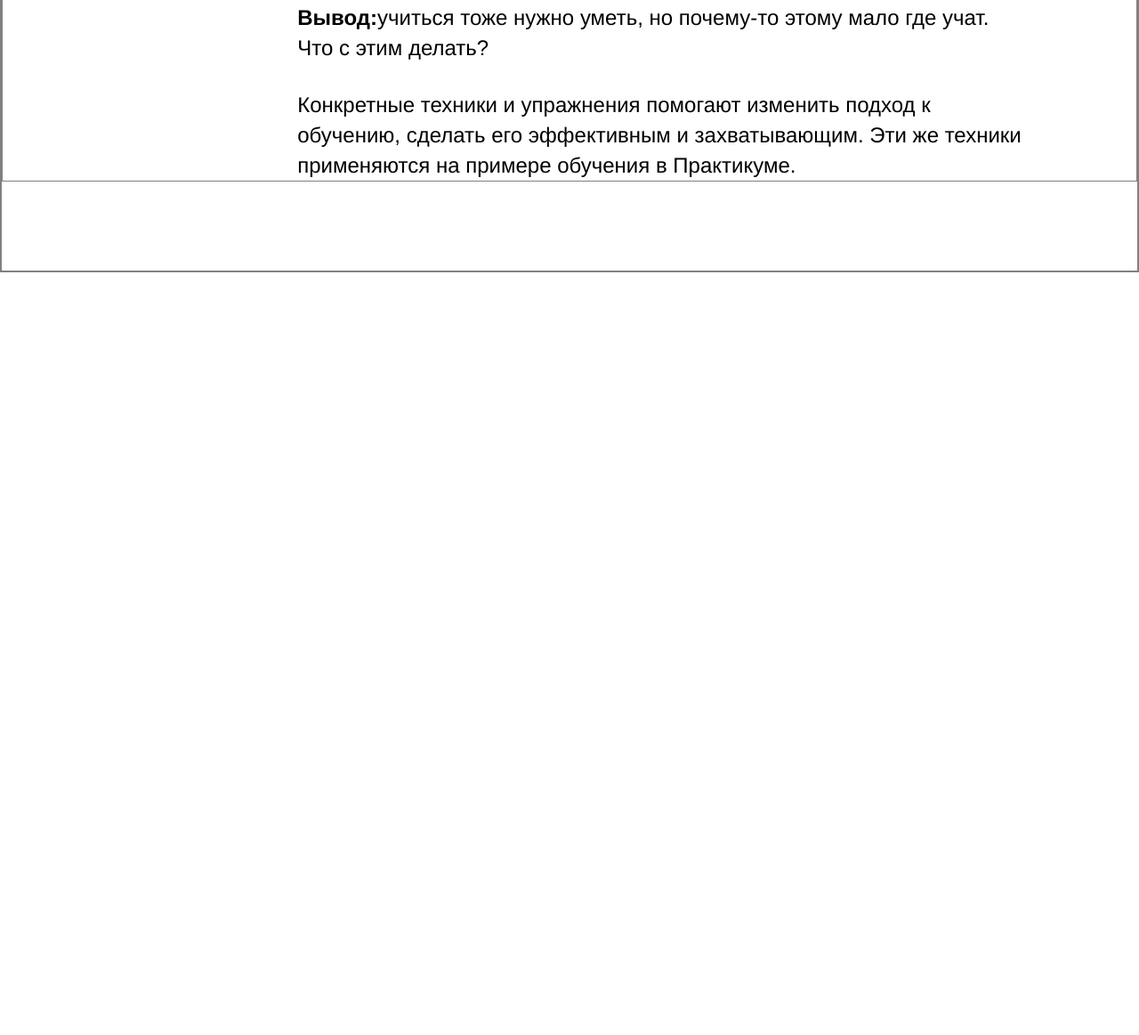
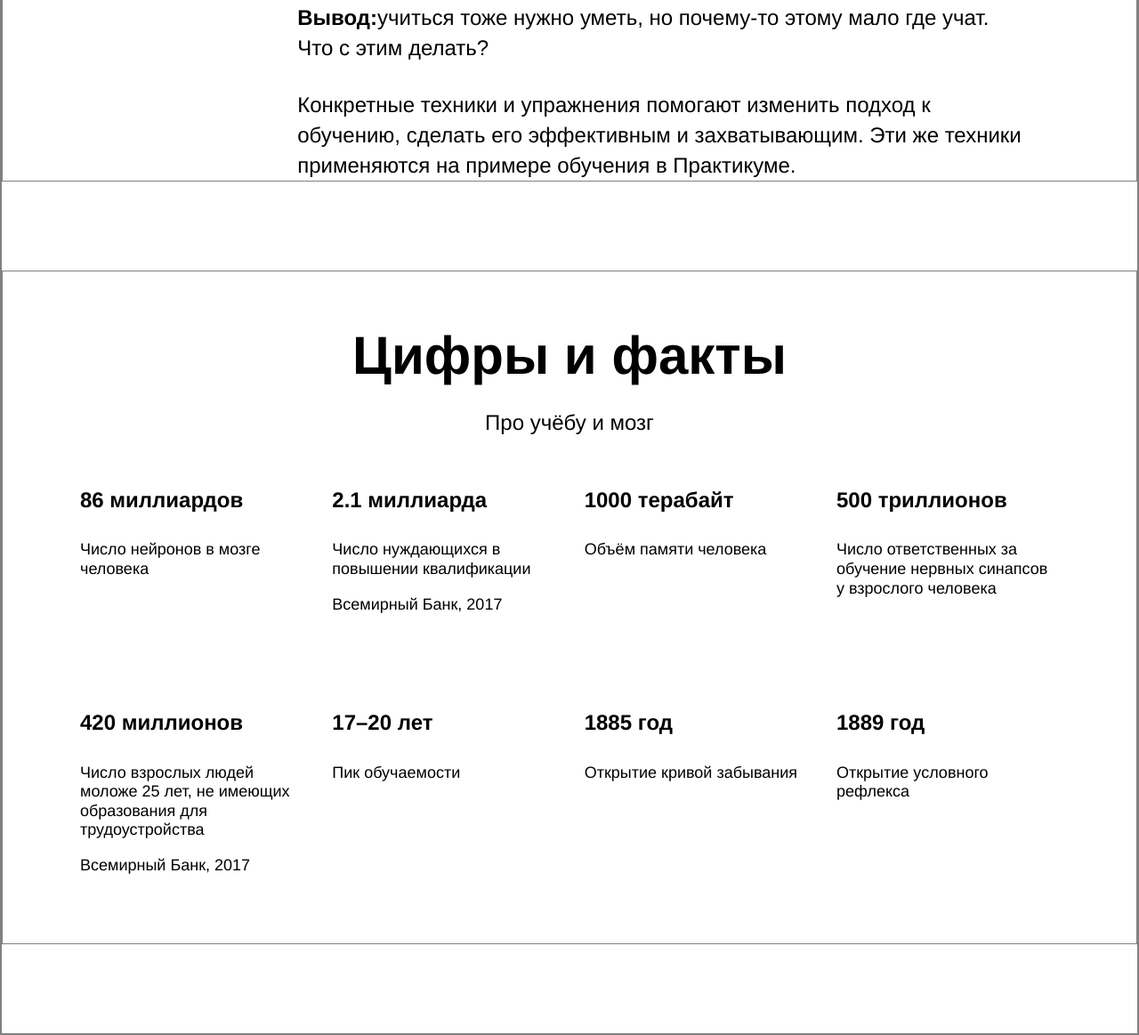
Before and after one commit to IlyaKotkov/how-to-learn, a plain HTML site: page index.html in a window 1280 px wide. Shown: the part 1058-2221 px from the top of the page at 89% size. Before the commit the page ends 1364 px from the top, so only its background shows below. Drawn offline with Linux system fonts and the light colour scheme; files that its build step writes are made by us from their sources.

Commit message:
Добавления секция digits

```diff
--- a/index.html
+++ b/index.html
@@ -31,8 +31,7 @@
           быстро выветривается и не приносит пользы.
         </p>
         <div class="paragraph">
-          <p class="two-columns__paragraph
-          ">
+          <p class="two-columns__paragraph">
           <span class="two-columns__span-accent">Вывод:</span>учиться тоже нужно уметь, но почему-то этому мало где учат. Что с этим делать?
           </p>
         </div>
@@ -42,6 +41,47 @@
          </div>
        </div>
       </section>
+      <section class="digits">
+        <h3 class="section-title">Цифры и факты</h1>
+        <p class="section-subtitle">Про учёбу и мозг</p>
+        <div class="table">
+          <div class="table__cell">
+            <h4 class="table__heading">86 миллиардов</h4>
+            <p class="table__text">Число нейронов в мозге человека</p>
+          </div>
+          <div class="table__cell">
+            <h4 class="table__heading">2.1 миллиарда</h4>
+            <p class="table__text">Число нуждающихся в повышении квалификации
+              <div class="table__text">Всемирный Банк, 2017</div></p>
+          </div>
+          <div class="table__cell">
+            <h4 class="table__heading">1000 терабайт</h4>
+            <p class="table__text">Объём памяти человека</p>
+          </div>
+          <div class="table__cell">
+            <h4 class="table__heading">500 триллионов</h4>
+            <p class="table__text">Число ответственных за обучение нервных синапсов у взрослого человека</p>
+          </div>
+          <div class="table__cell">
+            <h4 class="table__heading">420 миллионов</h4>
+            <p class="table__text">Число взрослых людей моложе 25 лет, не имеющих образования для трудоустройства
+              <div class="table__text">Всемирный Банк, 2017</div></p>
+          </div>
+          <div class="table__cell">
+            <h4 class="table__heading">17–20 лет</h4>
+            <p class="table__text">Пик обучаемости</p>
+          </div>
+          <div class="table__cell">
+            <h4 class="table__heading">1885 год</h4>
+            <p class="table__text">Открытие кривой забывания</p>
+          </div>
+          <div class="table__cell">
+            <h4 class="table__heading">1889 год</h4>
+            <p class="table__text">Открытие условного рефлекса</p>
+          </div>
+        </div>
+
+      </section>
   </div>
 </body>
 </html>
--- a/styles/style.css
+++ b/styles/style.css
@@ -19,6 +19,7 @@
   display: flex;
   position: relative;
   border: 1px solid gray;
+
 
   /* выше установили ограничения для секции */
 }
@@ -75,11 +76,14 @@
   width: 568px;
   background: #2f80ed;
 }
+/* ниже задана разметка для секции description */
 .description{
   margin-top: 100px;
   margin-bottom: 100px;
   border: 1px solid gray;
+  margin-right: 0;
 }
+/* ниже задана разметка для блока two-columns*/
 .two-columns{
   margin-left: auto;
   margin-right: auto;
@@ -87,6 +91,7 @@
   justify-content: space-between;
   width: 80%;
 }
+/* ниже задана разметка для заголовка h2 */
 .two-columns__brief{
   margin: 0;
   width: 175px;
@@ -95,25 +100,79 @@
   font-weight: normal;
   color: #2F80ED;
 }
+/* ниже задана разметка для блока main-text */
 .two-columns__main-text{
   min-width: 784px;
   min-height: 200px;
   width: 80%;
 }
+/* ниже задана разметка для текста внутри блока paragraph */
 .two-columns__paragraph{
   margin: 0;
 line-height: 34px;
 font-size: 24px;
 font-weight: normal;
 }
+/* ниже задана разметка для отступов текста внутри текста блока paragraph*/
 .paragraph{
 margin-top: 30px;
 margin-bottom: 30px;
 }
+/* ниже задана разметка для слова "Вывод:"*/
 .two-columns__span-accent{
 line-height: 34px;
 font-size: 24px;
 font-weight: 600;
+}
+/* ниже задана разметка для секции digits */
+.digits{
+  margin-top: 100px;
+  margin-bottom: 100px;
+  border: 1px solid gray;
+
+}
+.section-title{
+  width: 60%;
+  display: flex;
+  justify-content: center;
+  margin-bottom: 20px;
+  margin-left: auto;
+  margin-right: auto;
+  line-height: 1.15;
+  font-size: 60px;
+  font-weight: 600;
+}
+.section-subtitle{
+  display: flex;
+  justify-content: center;
+  margin-left: auto;
+  margin-right: auto;
+  width: 60%;
+  line-height: 34px;
+  font-size: 24px;
+  font-weight: normal;
+}
+.table{
+  display: flex;
+  flex-wrap: wrap;
+  justify-content: space-between;
+  width: 1100px;
+  margin-left: auto;
+  margin-right: auto;
+}
+.table__cell{
+  width: 250px;
+  margin-bottom: 60px;
+}
+.table__heading{
+  line-height: 1.15;
+  font-size: 24px;
+  font-weight: 600;
+}
+.table__text{
+  line-height: 1.2;
+  font-size: 18px;
+  font-weight: normal;
 }
 
 /* и элемента с модификатором вида ключ-значение */
```
